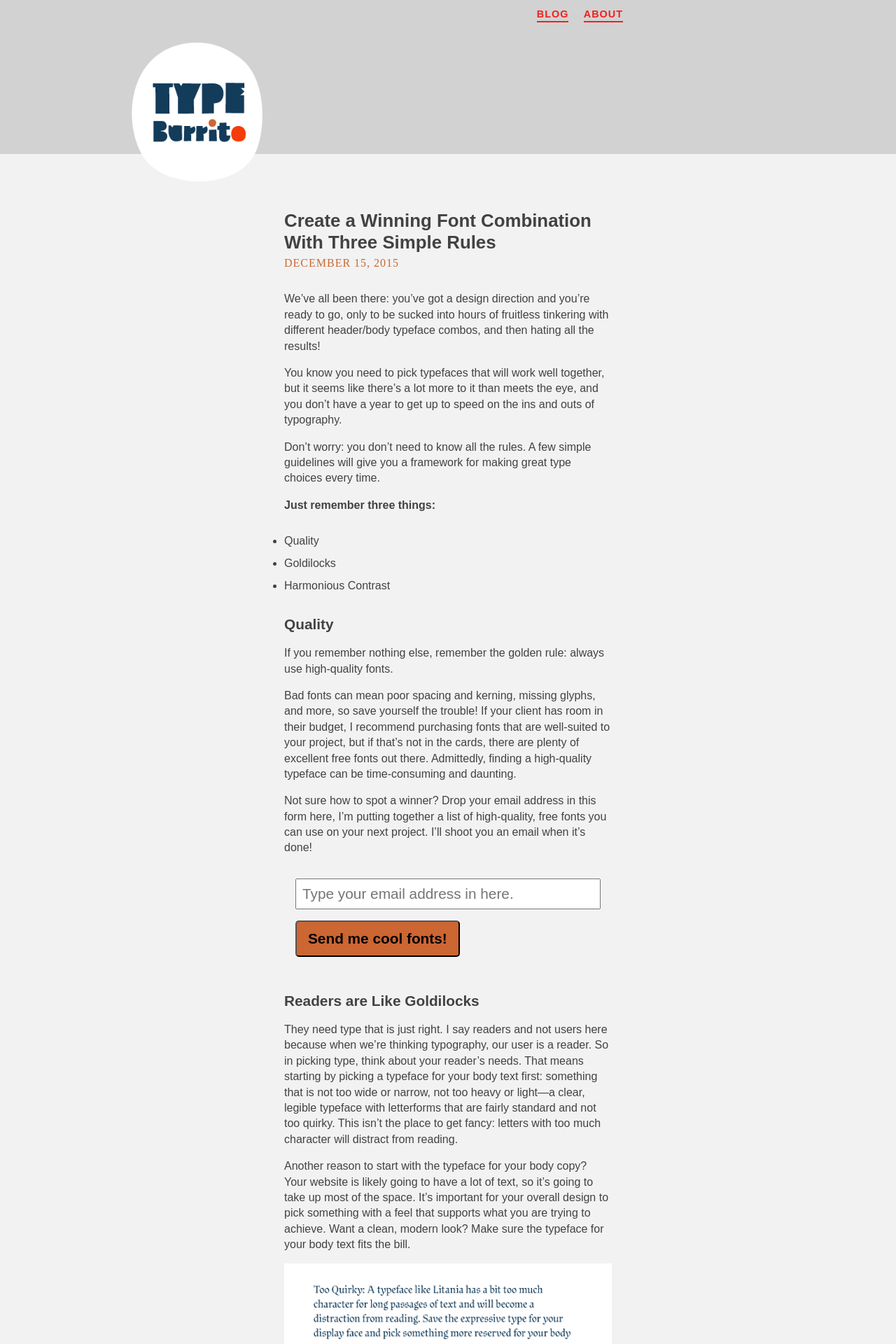
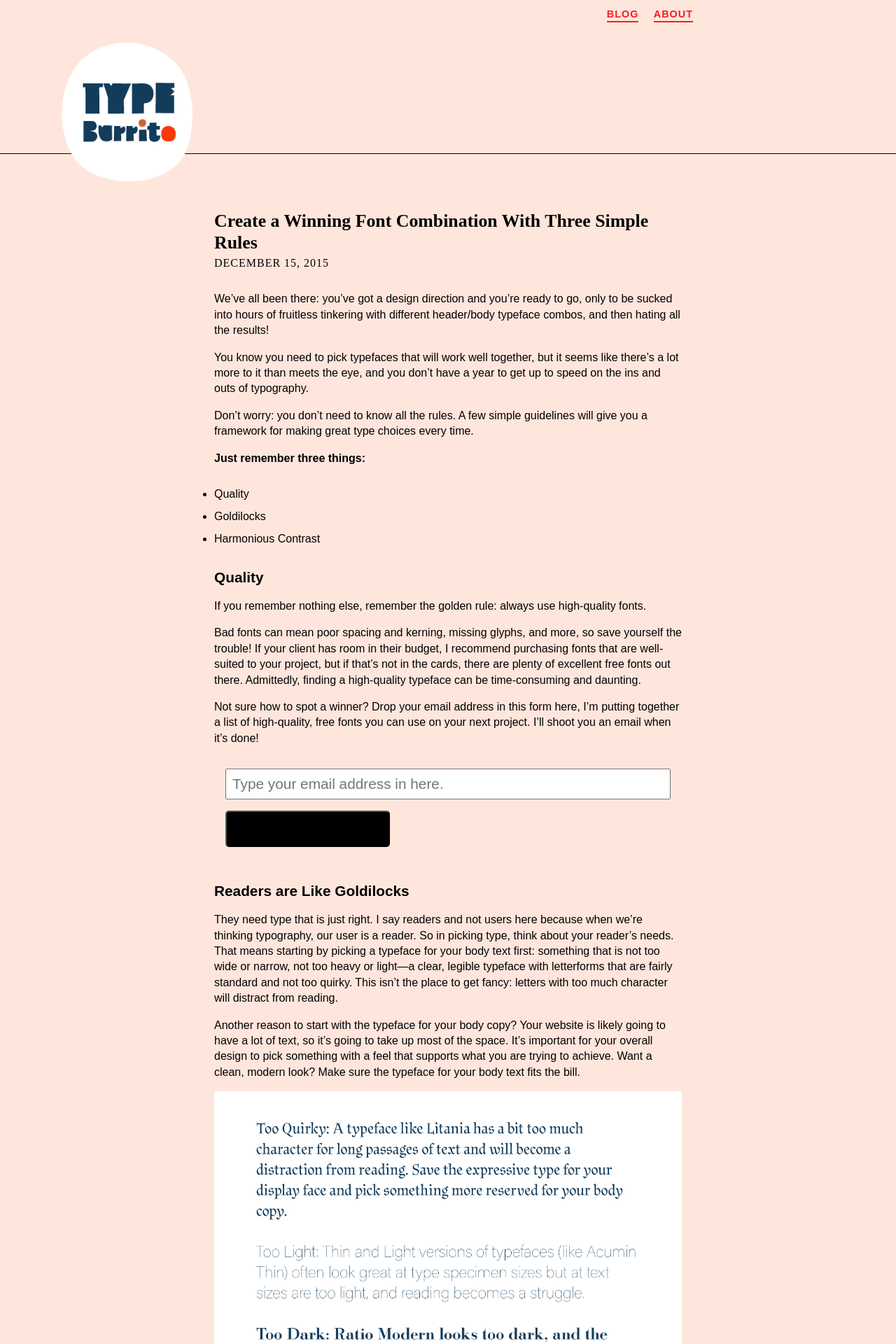
Before and after one commit to bfioritto/typeburrito, a Jekyll site: the page built from _posts/2015-12-01-create-a-winning-typeface-combination.markdown, in a window 1280 px wide. Shown: the top 1920 px of the page at 70% size. Built offline with Jekyll 4.4.1, drawn with Linux system fonts in a browser that asks for light colours.

Commit message:
started new color scheme changes

```diff
--- a/css/main.scss
+++ b/css/main.scss
@@ -5,7 +5,8 @@
 
 
 // Our variables
-$base-font-family: "open-sans", sans-serif;
+$base-font-family: "proxima-nova", sans-serif;
+$header-font-family: "serifa", serif;
 $font-size-1: 1rem;
 $font-size-2: 1.3rem;
 $font-size-3: 1.6154rem;
@@ -14,15 +15,14 @@ $font-size-5: 4.2308rem;
 $font-size-6: 6.8462rem;
 $font-size-7: .9rem;
 $base-line-height: 1.4;
-$article-width: 500px;
+$article-width: 700px;
+
+
 
 $navy:  rgb(20, 60, 90);
-$grey-color:       #828282;
-$grey-color-light: rgb(242, 242, 242);
-$grey-color-medium: rgb(210, 210, 210);
-$grey-color-dark:  darken($grey-color, 25%);
+$background-color: rgb(255, 230, 220);
+$black: rgb(0, 0, 0);
 $red-color: rgb(245, 30, 30);
-$tan: rgb(204, 102, 51);
 
 $desktop:        1024px;
 
@@ -52,8 +52,8 @@ $desktop:        1024px;
 @import "syntax-highlighting";
 
 body {
-  background: $grey-color-light;
-  color: $grey-color-dark;
+  background: $background-color;
+  color: $black;
   font-family: $base-font-family;
   font-size: $font-size-1;
 }
@@ -83,9 +83,10 @@ a:visited {
 }
 
 .banner {
-  background: $grey-color-medium;
+  background: $background-color;
   width: 100%;
   height: 120px;
+  border-bottom: 1px solid $black;
   @include media-query($desktop) {
     height: 220px;
   }
@@ -103,10 +104,11 @@ a:visited {
 }
 
 .page-heading {
-  background: $grey-color-medium;
+  background: $background-color;
   width: 100%;
   color: $red-color;
-  font-family: "open-sans-condensed";
+  font-family: $header-font-family;
+  font-weight: 100;
   text-transform: uppercase;
   font-size: $font-size-5;
   letter-spacing: 1rem;
@@ -169,7 +171,9 @@ nav {
 
 .post-header {
   h1 {
-    color: $grey-color-dark;
+    font-family: $header-font-family;
+    font-weight: 100;
+    color: $black;
     font-size: $font-size-3;
     font-weight: 800;
     line-height: 1.2;
@@ -183,7 +187,7 @@ nav {
   }
 
 .post-date {
-    color: $tan;
+    color: $black;
     font-size: $font-size-1;
     font-family: "open-sans-condensed";
     text-transform: uppercase;
@@ -266,7 +270,7 @@ h2 {
   margin-left: auto;
   margin-top: 2rem;
   margin-bottom: 4rem;
-  color: $grey-color-dark;
+  color: $black;
   font-size: $font-size-7;
   line-height: 1.3;
   float: center;
@@ -282,7 +286,7 @@ h2 {
 }
 
 .footer {
-  background: grey-color-light;
+  background: $background-color;
   height: 70px;
   max-width: 1024px;
   width: 100%;
@@ -317,7 +321,7 @@ h2 {
     width: 100%;
   }
   #newsletter-subscribe {
-    background-color: $tan;
+    background-color: $black;
     border-radius: 5px;
     font-family: $base-font-family;
     font-weight: 700;
@@ -337,7 +341,7 @@ h2 {
   #newsletter-form {
     background: white;
     border-radius: 4px;
-    border: 1px solid $grey-color-dark;
+    border: 1px solid $black;
     padding: 1.5rem;
   }
   p {
```
